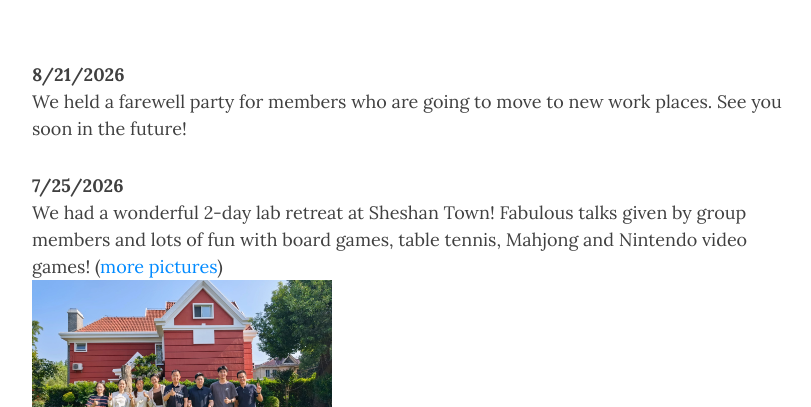
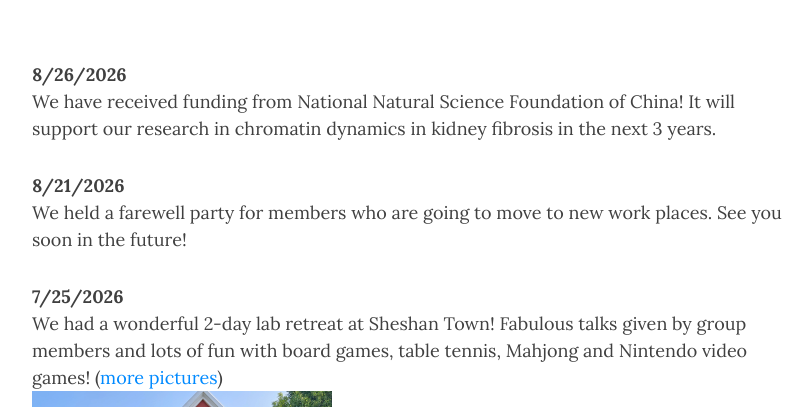
Before and after one commit to TheLiLab/thelilab.github.io, a Jekyll site: the page built from News.md, in a window 1280 px wide and 900 px high, cut to the strip 493-900 px from the top of the window. Shown: the whole strip, without its empty margins (233-1044 px from the left). Built offline with Jekyll 4.4.1, drawn with Linux system fonts in a browser that asks for light colours; nearby versions of some CDN libraries.

Commit message:
Update News.md

```diff
--- a/News.md
+++ b/News.md
@@ -8,6 +8,10 @@ bigimg:
 - "/img/random_images/2024nature_penguin.png" : "Leap of faith: The best science images of 2024 picked by Nature [《信念一跃》by National Geographic/Bertie Gregory（我觉得它应该是被别的企鹅挤下去的）]"
 
 ---
+
+<strong>8/26/2026</strong><br>
+We have received funding from National Natural Science Foundation of China! It will support our research in chromatin dynamics in kidney fibrosis in the next 3 years.
+
 <strong>8/21/2026</strong><br>
 We held a farewell party for members who are going to move to new work places. See you soon in the future!
 
```
